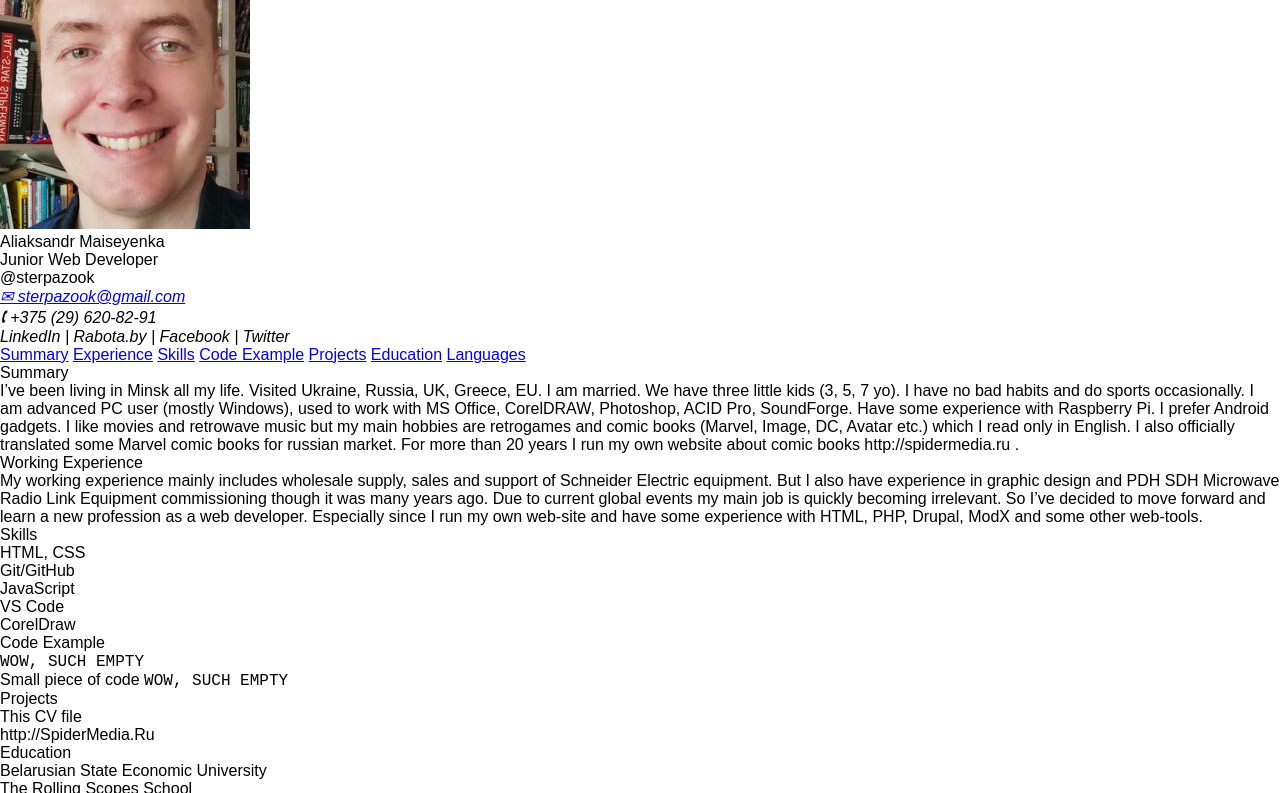
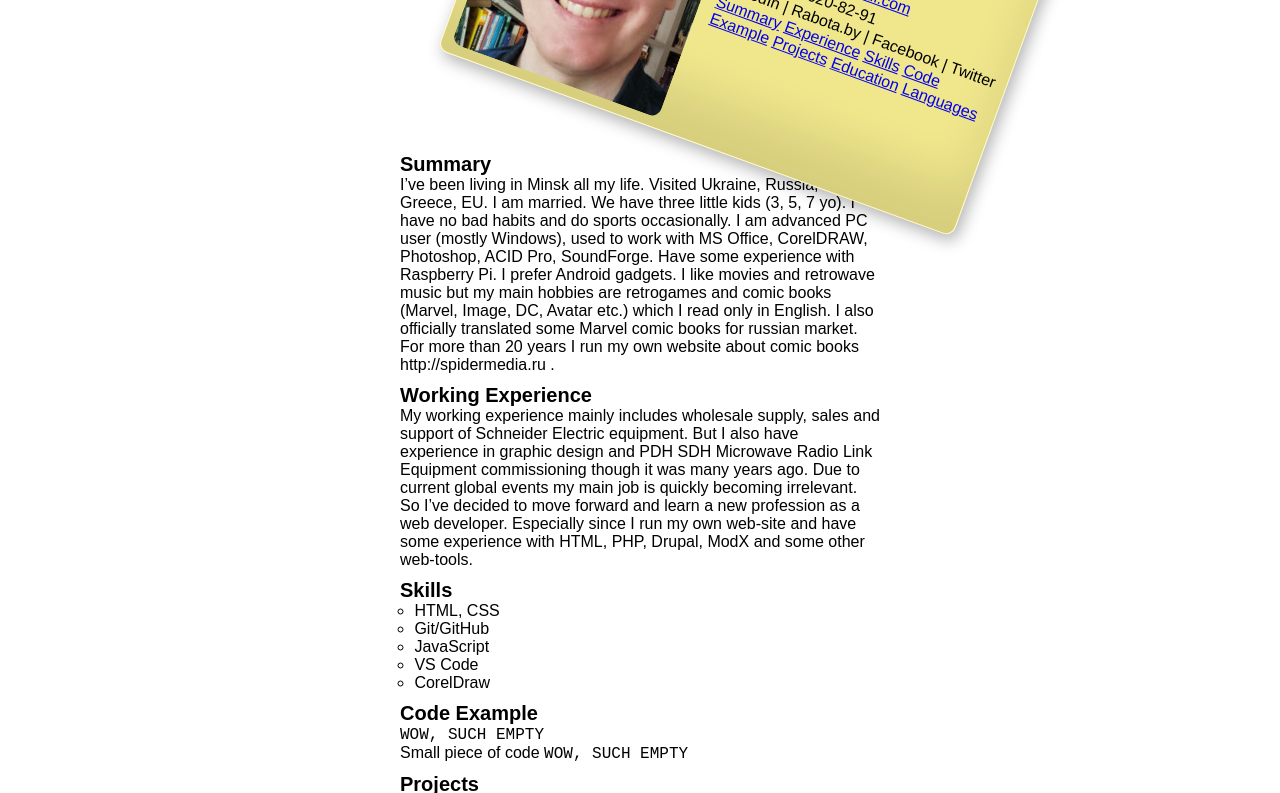
Before and after one commit to sterpazook/rsschool-cv, a plain HTML site: page index.html in a window 1280 px wide. Shown: the part 113-906 px from the top of the page. Drawn offline with Linux system fonts and the light colour scheme.

Commit message:
feat: initial styles

```diff
--- a/style.css
+++ b/style.css
@@ -1,16 +1,68 @@
 html, body {
     font-family: Arial, serif;
     font-size: 16px;
-    margin: 0;
-    padding: 0;
 }
-table {
-    border-collapse: collapse;
+
+header h1 {
+    text-align: justify;
+    font: bold 24px sans-serif;
 }
-table.border td, table.border th {
-    padding: 5px;
-    border: 1px solid #c0c0c0;
+
+.sterpazook {
+    font: normal 28px sans-serif;
+    margin-top: 10px
 }
-table.border th {
-    background: #e0e0e0;
+
+header h2 {
+    font-size: 20px ;
 }
+
+header {
+    background-color: #F0E68C ;
+    border: 1px solid #FFFACD;
+    border-radius: 10px;
+    padding: 10px;
+    float: right;
+    margin-right: 20%;
+    margin-bottom: 0px;
+    margin-top: -6%;
+    box-shadow:
+        inset 0 -3em 3em rgba(0,0,0,0.1),
+        0.3em 0.3em 1em rgba(0,0,0,0.3);
+    transition: 0.5s; /* Время эффекта */
+    transform: rotate(20deg);
+}
+
+header:hover {
+    transform: scale(1.5) translate(-30%, 45%);
+   }
+
+header img {
+    border-radius: 10px;
+    width: 220px;
+    float: left;
+    margin-right: 15px;
+}
+
+main {
+    margin-left: auto;
+    margin-right: auto;
+    margin-top: 20px;
+    width: 30em;
+
+}
+
+address {
+    font: normal 16px sans-serif;
+    margin-top: 10px;
+}
+
+ul {
+    list-style-type:circle;
+    margin-left: 3%;
+}
+
+main h1 {
+    font: bold 20px sans-serif;
+    margin-top: 10px
+}
```
